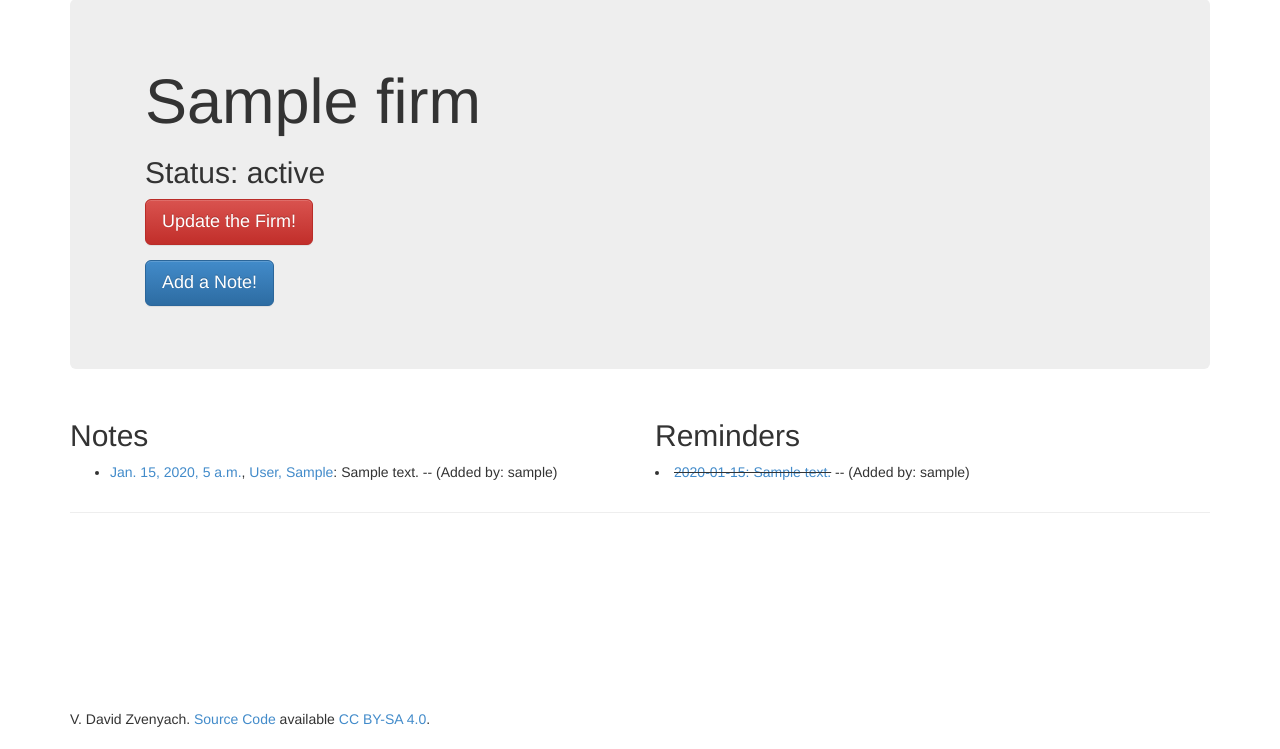
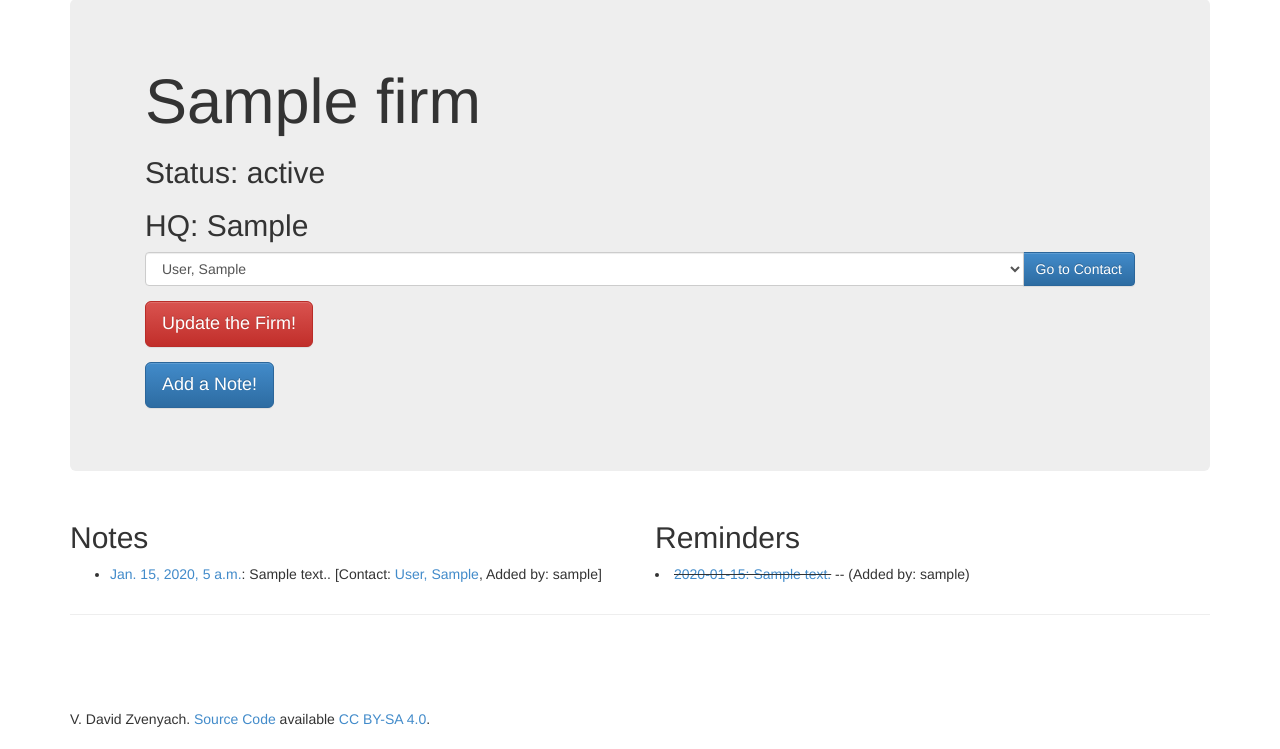
Before and after one commit to mitzvotech/raise-the-bar, a Django app: template raisethebar/app/templates/firm_view.html in a window 1280 px wide; the page is wider, and only the part inside the window is pictured. Shown: the part 51-800 px from the top of that part. Run offline with Django 3.2, Linux system fonts and the light colour scheme; the template is opened without the code that fills it: values that come from a table or form of the project are taken from there, others are empty; tables that the repository leaves empty hold one stand-in row (values such as "Sample post"); some libraries are stand-ins or nearby versions.

Commit message:
done for today

```diff
--- a/raisethebar/app/templates/contact_view.html
+++ b/raisethebar/app/templates/contact_view.html
@@ -18,8 +18,7 @@
 <h2>Notes</h2>
 <ul>
 {%for note in notes %}
-<li><a href="{{note.get_absolute_url}}">{{note.created}}</a>, <a href="{{note.contact.get_absolute_url}}">{{note.contact}}</a>: {{note.content}} -- (Added by: {{note.user}}).
-</li>
+<li><a href="{{note.get_absolute_url}}">{{note.created}}</a>: {{note.content}}. [Added by: {{note.user}}]</li>
 {% endfor %}
 </ul>
 </div>
--- a/raisethebar/app/templates/firm_view.html
+++ b/raisethebar/app/templates/firm_view.html
@@ -5,6 +5,21 @@
       <div class="container">
         <h1>{{firm.firm_name}}</h1>
         <h2>Status: {{firm.status}}</h2>
+        <h2>HQ: {{firm.headquarters}}</h2>
+
+        <div class="form-group">
+        <div class="input-group">
+		<select class="form-control" id="contact-select" name="contact-select">
+			{% for contact in contacts %}
+			<option value="{{contact.id}}">{{contact}}</option>
+			{% endfor %}
+		</select>
+		<span class="input-group-btn">
+			<button type="button" class="btn btn-primary" id="contact-select-button">Go to Contact</button>
+		</span>
+		</div>
+		</div>
+
 		<p><a class="btn btn-danger btn-lg" role="button" href="/firm/update/{{firm.id}}">Update the Firm!</a></p>
 		<p><a class="btn btn-primary btn-lg" role="button" href="/firm/addnote/{{firm.id}}">Add a Note!</a></p>
       </div>
@@ -14,7 +29,7 @@
 <h2>Notes</h2>
 <ul>
 {%for note in notes%}
-<li><a href="{{note.get_absolute_url}}">{{note.created}}</a>, <a href="{{note.contact.get_absolute_url}}">{{note.contact}}</a>: {{note.content}} -- (Added by: {{note.user}})</li>
+<li><a href="{{note.get_absolute_url}}">{{note.created}}</a>: {{note.content}}. [Contact: <a href="{{note.contact.get_absolute_url}}">{{note.contact}}</a>, Added by: {{note.user}}]</li>
 {% endfor %}
 </ul>
 </div>
--- a/raisethebar/app/views.py
+++ b/raisethebar/app/views.py
@@ -17,13 +17,14 @@ def home(request):
 @login_required
 def firm_view(request, firm_id):
 	firm = Firm.objects.get(pk=firm_id)
-	notes = Note.objects.filter(firm__id=firm_id)
+	contacts = Contact.objects.filter(firm__id=firm_id).order_by("last_name","first_name")
+	notes = Note.objects.filter(firm__id=firm_id).order_by("-modified")
 	reminders = []
 	for note in notes:
 		r = Reminder.objects.filter(note_id=note.id)
 		if r.exists():
 			reminders.append(r[0])
-	return render(request, 'firm_view.html', {'firm':firm, 'notes':notes, 'reminders':reminders}, context_instance=RequestContext(request))
+	return render(request, 'firm_view.html', {'firm':firm, 'notes':notes, 'contacts':contacts, 'reminders':reminders}, context_instance=RequestContext(request))
 
 @login_required
 def contact_view(request, contact_id):
--- a/raisethebar/raisethebar/static/js/main.js
+++ b/raisethebar/raisethebar/static/js/main.js
@@ -43,3 +43,7 @@ $("#new_reminder_save").click(function () {
 function hiddenInput (tag, value) {
 	return "<input type='hidden' name='" + tag + "' value='" + value + "'>"
 }
+
+$("#contact-select-button").click(function (){
+	window.location.replace("/contact/" + $("#contact-select").val());
+})
```
